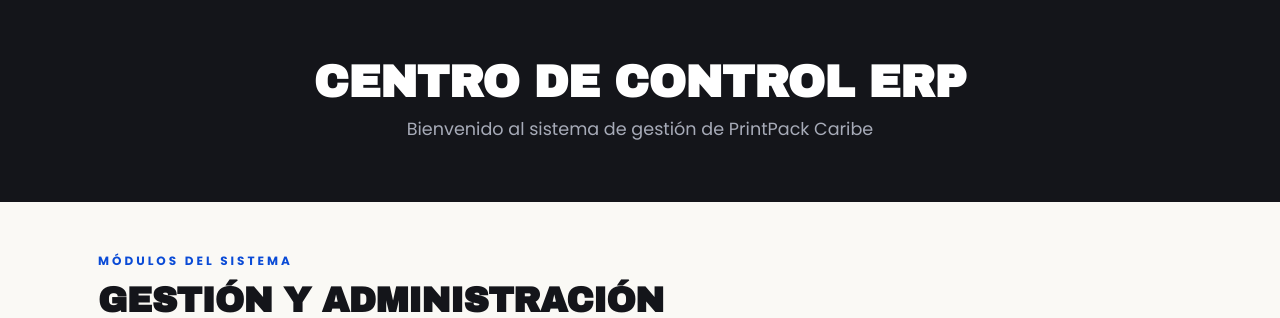
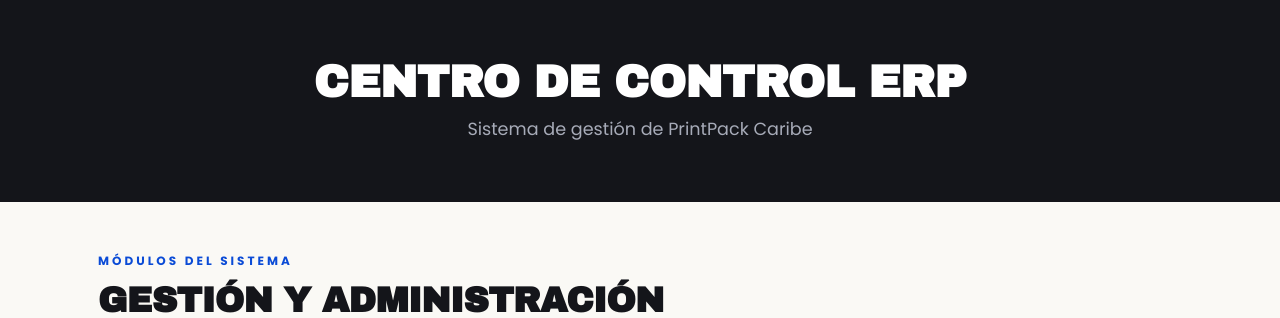
Before and after one commit to omargarcia1102/PRUEBAPRINTPACK, a Flask app: template Proyecto print pack/app/templates/DASHBOARD.html in a window 1280 px wide. Shown: the part 109-427 px from the top of the page. Run offline with Flask 3, Linux system fonts and the light colour scheme; the template is opened without the code that fills it, so the values that code supplies are empty; some libraries are stand-ins or nearby versions.

Commit message:
Update DASHBOARD.html

```diff
--- a/Proyecto print pack/app/templates/DASHBOARD.html
+++ b/Proyecto print pack/app/templates/DASHBOARD.html
@@ -56,7 +56,7 @@
     <main>
         <section class="dashboard-header">
             <h1>Centro de Control ERP</h1>
-            <p id="saludo-usuario">Bienvenido al sistema de gestión de PrintPack Caribe</p>
+            <p id="saludo-usuario">Sistema de gestión de PrintPack Caribe</p>
         </section>
 
         <section class="highlights" style="padding-top: 50px;">
```
